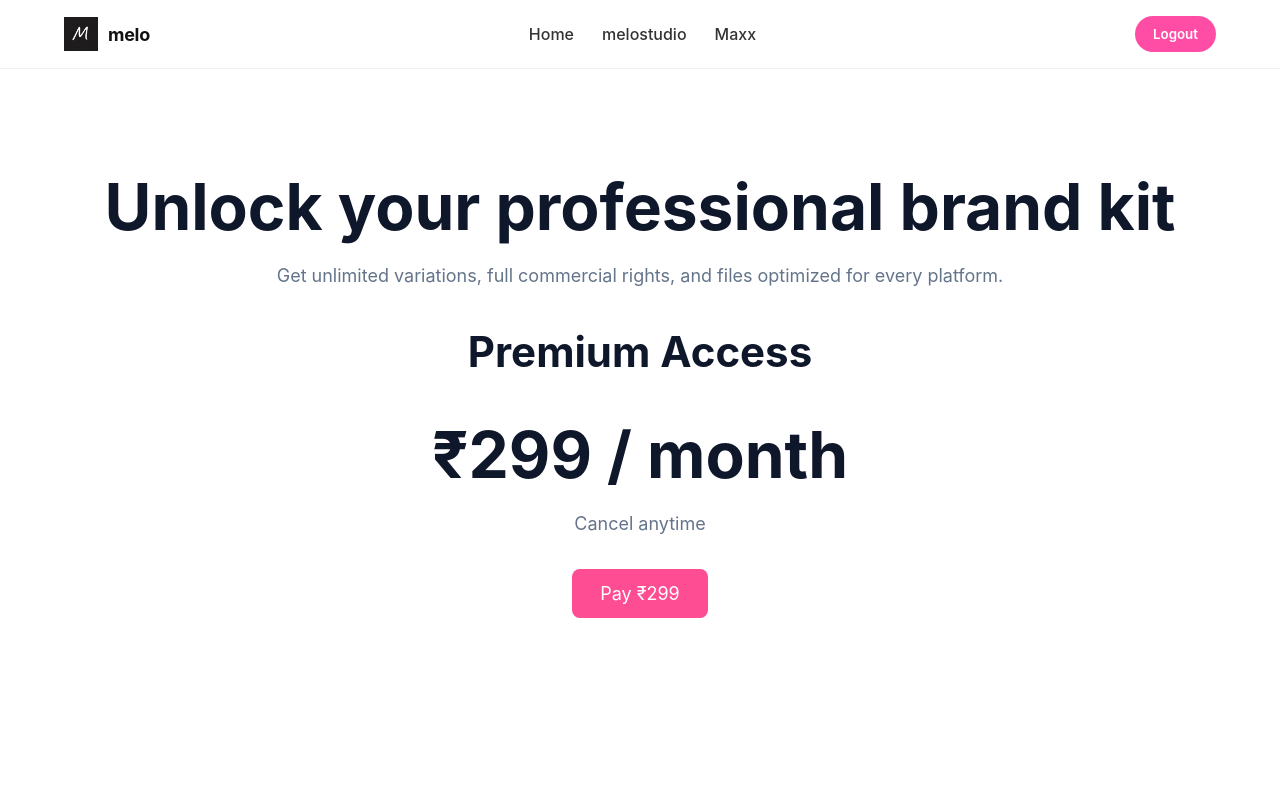
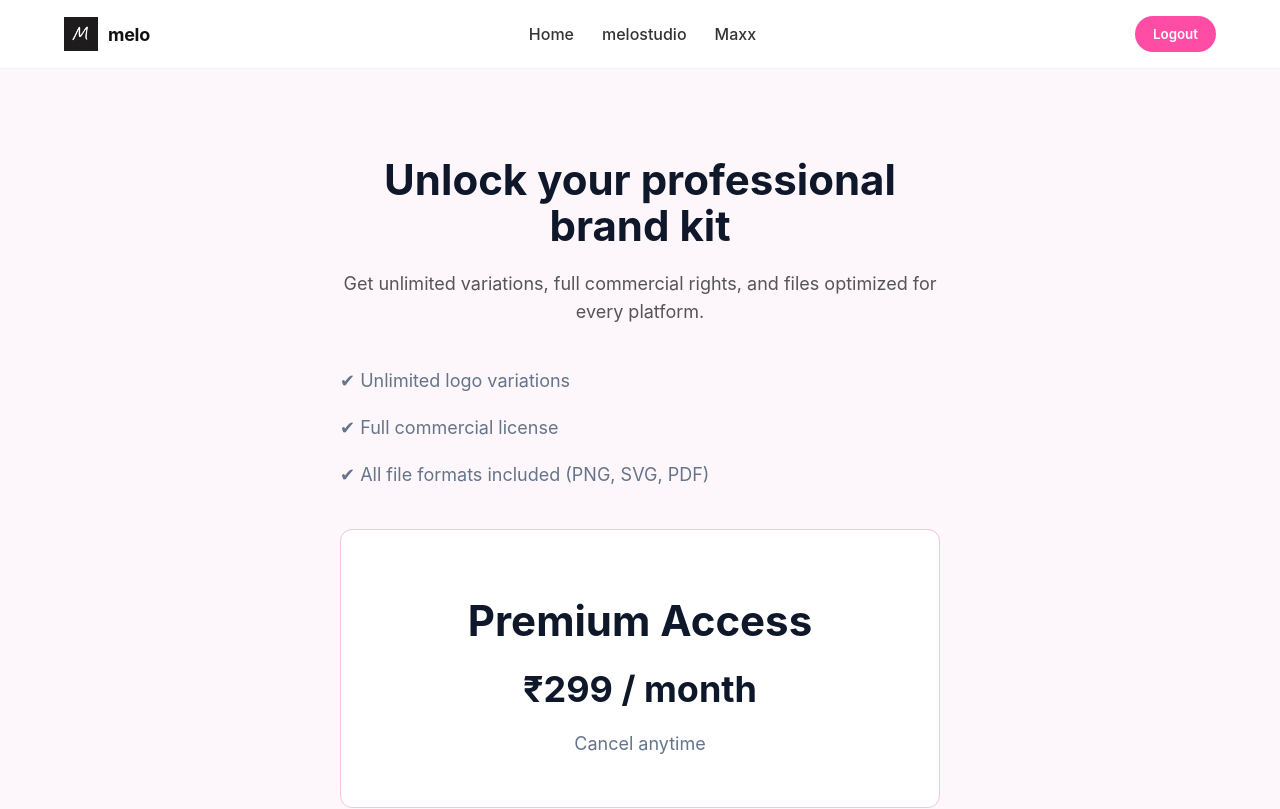
Before and after one commit to Tanishq-vhd/Melo-Logo-Studio-Clean, a React (Create React App) app in the folder frontend/: page /payment in a window 1280 px wide. Shown: the top 809 px of the page. Built offline with nearby package versions, Linux system fonts and the light colour scheme; no server answers; sample sign-in values are in the browser's storage.

Commit message:
Refactor Payment component to replace local token handling with Firebase authentication and enhance UI design

```diff
--- a/frontend/src/pages/Payment.jsx
+++ b/frontend/src/pages/Payment.jsx
@@ -18,13 +18,13 @@ export default function Payment() {
       }
 
       try {
-        const token = localStorage.getItem("token");
+        const firebaseToken = await user.getIdToken();
 
         const res = await fetch(
           `${API_URL}/api/payment/check-status`,
           {
             headers: {
-              Authorization: `Bearer ${token}`,
+              Authorization: `Bearer ${firebaseToken}`,
             },
           }
         );
@@ -49,15 +49,22 @@ export default function Payment() {
   /* ================= RAZORPAY ================= */
   const handlePayment = async () => {
     try {
-      const token = localStorage.getItem("token");
+      const user = auth.currentUser;
+      if (!user) {
+        navigate("/signin");
+        return;
+      }
 
+      const firebaseToken = await user.getIdToken();
+
+      // Create order
       const orderRes = await fetch(
         `${API_URL}/api/payment/create-order`,
         {
           method: "POST",
           headers: {
             "Content-Type": "application/json",
-            Authorization: `Bearer ${token}`,
+            Authorization: `Bearer ${firebaseToken}`,
           },
         }
       );
@@ -83,7 +90,7 @@ export default function Payment() {
               method: "POST",
               headers: {
                 "Content-Type": "application/json",
-                Authorization: `Bearer ${token}`,
+                Authorization: `Bearer ${firebaseToken}`,
               },
               body: JSON.stringify(response),
             }
@@ -121,33 +128,57 @@ export default function Payment() {
 
   /* ================= PREMIUM DESIGN UI ================= */
   return (
-    <div className="payment-container" style={{ padding: "60px 20px", textAlign: "center" }}>
-      <h1>Unlock your professional brand kit</h1>
-      <p>
+    <div style={{ background: "#fdf7fb", minHeight: "100vh", padding: "60px 20px" }}>
+      <div style={{ maxWidth: "600px", margin: "0 auto", textAlign: "center" }}>
+        <h1 style={{ fontSize: "42px", marginBottom: "20px" }}>
+          Unlock your professional brand kit
+        </h1>
+
+        <p style={{ fontSize: "18px", color: "#555", marginBottom: "40px" }}>
           Get unlimited variations, full commercial rights, and files optimized
           for every platform.
         </p>
 
-      <div style={{ margin: "30px 0" }}>
+        <div style={{ textAlign: "left", marginBottom: "40px" }}>
+          <p>✔ Unlimited logo variations</p>
+          <p>✔ Full commercial license</p>
+          <p>✔ All file formats included (PNG, SVG, PDF)</p>
+        </div>
+
+        <div
+          style={{
+            border: "1px solid #f5c6d6",
+            borderRadius: "12px",
+            padding: "30px",
+            marginBottom: "30px",
+            background: "white",
+          }}
+        >
           <h2>Premium Access</h2>
-        <h1>₹299 / month</h1>
+          <h1 style={{ fontSize: "36px" }}>₹299 / month</h1>
           <p>Cancel anytime</p>
         </div>
 
         <button
           onClick={handlePayment}
           style={{
-          padding: "14px 28px",
+            width: "100%",
+            padding: "16px",
+            fontSize: "18px",
             backgroundColor: "#ff4d94",
             color: "white",
             border: "none",
-          borderRadius: "8px",
-          fontSize: "18px",
+            borderRadius: "10px",
             cursor: "pointer",
           }}
         >
-        Pay ₹299
+          Create my first logo
         </button>
+
+        <p style={{ marginTop: "15px", color: "#777" }}>
+          Secure payment • Cancel anytime
+        </p>
+      </div>
     </div>
   );
 }
```
Lines whose indentation alone changed are shown as unchanged.
